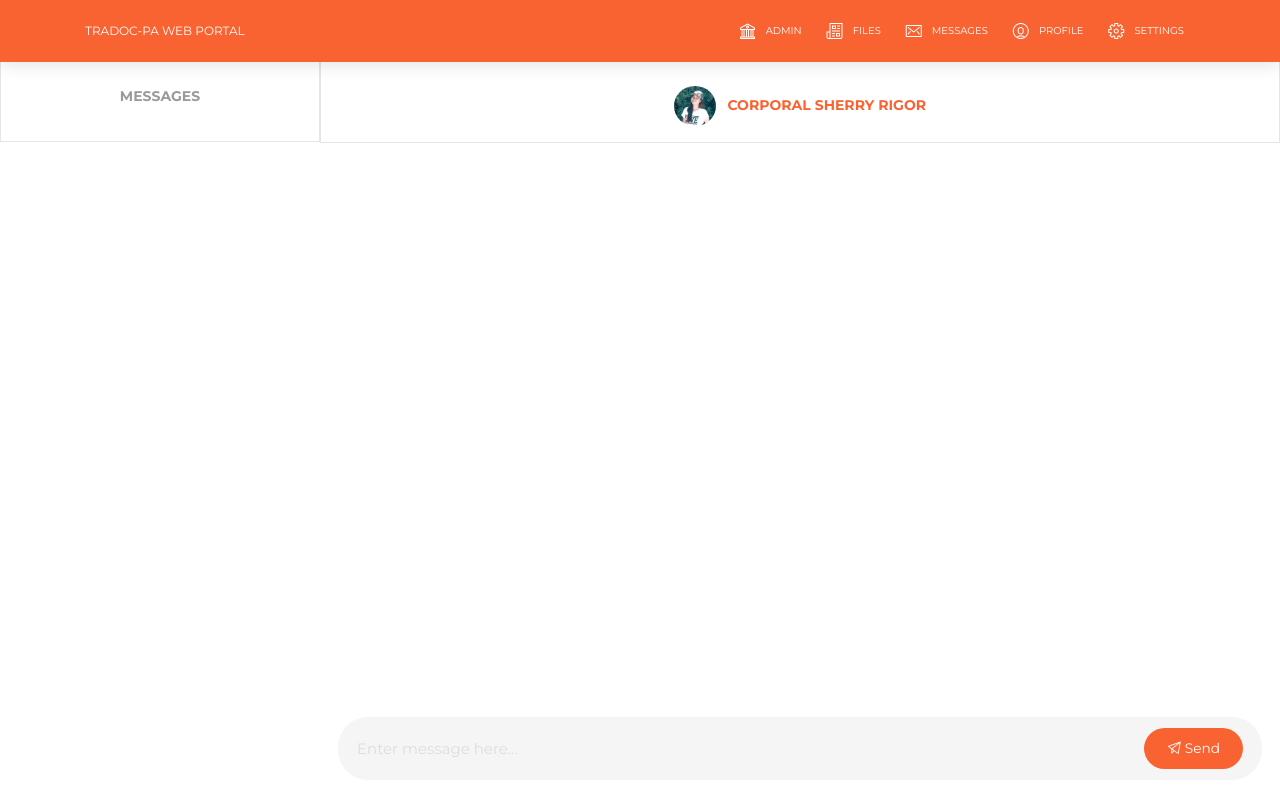
After one commit to exs-xgg/tradoc-ftp, a PHP site: page /messages.html in a window 1280 px wide. The commit adds this page. Run offline with PHP 8.4, Linux system fonts and the light colour scheme; a stand-in replaces the project's code that opens the database connection; some libraries are stand-ins or nearby versions.

Commit message:
CHanges on the message page. And adding some css components, since nowUI didn't provide much for messaging.

```diff
--- a/assets/css/now-ui-kit.css
+++ b/assets/css/now-ui-kit.css
@@ -3961,3 +3961,40 @@ Created using IcoMoon - icomoon.io
   .section-images .hero-images-container-2 {
     top: 66%;
     right: 14%; } }
+
+/*added for the message page*/
+
+.msgs-sidebar{
+  padding-top:35px;
+  float:left;
+  height:92px;
+  width:25%;
+  text-align:center;
+  border: .5px solid rgba(0, 0, 0, 0.1);
+
+}
+.otherend{
+  border: .5px solid rgba(0, 0, 0, 0.1);
+  padding-top:35px;
+}
+.container1{
+
+  height:70px;
+  width:75%;
+  float: right;
+}
+.msg-area{
+  display: inline-block;
+  padding: 10px 18px 10px 18px;
+  margin-bottom: 15px;
+  background-color:#FFF;
+  background-size: auto;
+  overflow-y: auto;
+  scroll-behavior: auto;
+}
+.bottom{
+  padding: 10px 18px 10px 18px;
+  position: fixed;
+  width:inherit;
+  bottom: 0px;
+}
--- /dev/null
+++ b/messages.html
@@ -0,0 +1,139 @@
+<!DOCTYPE html>
+<html lang="en">
+
+<head>
+    <meta charset="utf-8" />
+    <link rel="apple-touch-icon" sizes="76x76" href="./assets/img/apple-icon.png">
+    <link rel="icon" type="image/png" href="./assets/img/favicon.png">
+    <meta http-equiv="X-UA-Compatible" content="IE=edge,chrome=1" />
+    <title>Messages</title>
+    <meta content='width=device-width, initial-scale=1.0, maximum-scale=1.0, user-scalable=0, shrink-to-fit=no' name='viewport' />
+    <!--     Fonts and icons     -->
+    <link href="https://fonts.googleapis.com/css?family=Montserrat:400,700,200" rel="stylesheet" />
+    <link rel="stylesheet" href="https://maxcdn.bootstrapcdn.com/font-awesome/latest/css/font-awesome.min.css" />
+    <!-- CSS Files -->
+    <link href="./assets/css/bootstrap.min.css" rel="stylesheet" />
+    <link href="./assets/css/now-ui-kit.css" rel="stylesheet" />
+    <link href="./assets/css/msg-css.css" rel="stylesheet" />
+    <!-- CSS Just for demo purpose, don't include it in your project -->
+    <link href="./assets/css/demo.css" rel="stylesheet" />
+</head>
+<body style="background-color: lightred">
+    <nav class="navbar navbar-toggleable-md bg-primary fixed-top">
+       <div class="container">
+           <div class="navbar-translate">
+               <button class="navbar-toggler navbar-toggler-right" type="button" data-toggle="collapse" data-target="#navigation" aria-controls="navigation-index" aria-expanded="false" aria-label="Toggle navigation">
+                   <span class="navbar-toggler-bar bar1"></span>
+                   <span class="navbar-toggler-bar bar2"></span>
+                   <span class="navbar-toggler-bar bar3"></span>
+               </button>
+               <a class="navbar-brand" href="/index.html" rel="tooltip" >
+                   TRADOC-PA Web Portal
+               </a>
+           </div>
+           <div class="collapse navbar-collapse justify-content-end" id="navigation" >
+               <ul class="navbar-nav">
+                   <li class="nav-item">
+                       <a class="nav-link" href="#">
+                           <i class="now-ui-icons business_bank"></i>
+                           <p>Admin</p>
+                       </a>
+                   </li>
+                   <li class="nav-item">
+                       <a class="nav-link" href="./files.html">
+                           <i class="now-ui-icons files_paper"></i>
+                           <p>Files</p>
+                       </a>
+                   </li>
+                   <li class="nav-item">
+                       <a class="nav-link" href="#">
+                           <i class="now-ui-icons ui-1_email-85"></i>
+                           <p>Messages</p>
+                       </a>
+                   </li>
+                   <li class="nav-item">
+                       <a class="nav-link" href="#">
+                           <i class="now-ui-icons users_circle-08"></i>
+                           <p>Profile</p>
+                       </a>
+                   </li>
+                   <li class="nav-item">
+                       <a class="nav-link" href="#">
+                           <i class="now-ui-icons ui-1_settings-gear-63"></i>
+                           <p>Settings</p>
+                       </a>
+                   </li>
+               </ul>
+           </div>
+       </div>
+   </nav>
+   <!-- End Navbar -->
+
+
+   <div class="wrapper">
+
+       <div class="space-50">
+
+       </div>
+
+   </div>
+   <div class="main">
+
+    <div class="section2">
+                <!--message input area-->
+                <div class="container1">
+                        <div class="msg-container" align="right">
+                            <div  class="otherend"><p class="category" align="center"><img src="./sheri.jpg" class=" img rounded-circle" style="max-height: 40px">&nbsp;&nbsp;&nbsp;<a href="#">Corporal Sherry Rigor</a></p></div>
+                            <div class="msg-area" id="msg-area">&nbsp;</div>
+                        </div>
+
+                    <div class="bottom">
+                     <div class="input-group form-group-no-border">
+                        <input class="form-control" id="msg-input" type="text" name="keyword" placeholder="Enter message here..." style="font-size: 15px;" onkeydown="if (event.keyCode==13) sendmsg();">
+                        <span class="input-group-addon"><button class="btn btn-primary btn-round" onclick="sendmsg();"><i class="now-ui-icons ui-1_send"></i>&nbsp;Send</button></span>
+                    </div>
+                    </div>
+                </div>
+                <div class="msgs-sidebar">
+                    <div class="category">MESSAGES </div>
+                </div>
+    </div>
+    <div>
+        <div class="card"> </div>
+    </div>
+</body>
+
+<script type="text/javascript">
+        function sendmsg() {
+            var msginput = document.getElementById("msg-input");
+            var message = msginput.value;
+            document.getElementById("msg-area").innerHTML = message;
+            }
+</script>
+<script src="./assets/js/core/jquery.3.2.1.min.js" type="text/javascript"></script>
+<script src="./assets/js/core/tether.min.js" type="text/javascript"></script>
+<script src="./assets/js/core/bootstrap.min.js" type="text/javascript"></script>
+<!--  Plugin for Switches, full documentation here: http://www.jque.re/plugins/version3/bootstrap.switch/ -->
+<script src="./assets/js/plugins/bootstrap-switch.js"></script>
+<!--  Plugin for the Sliders, full documentation here: http://refreshless.com/nouislider/ -->
+<script src="./assets/js/plugins/nouislider.min.js" type="text/javascript"></script>
+<!--  Plugin for the DatePicker, full documentation here: https://github.com/uxsolutions/bootstrap-datepicker -->
+<script src="./assets/js/plugins/bootstrap-datepicker.js" type="text/javascript"></script>
+<!-- Control Center for Now Ui Kit: parallax effects, scripts for the example pages etc -->
+<script src="./assets/js/now-ui-kit.js" type="text/javascript"></script>
+<script type="text/javascript">
+   $(document).ready(function() {
+       // the body of this function is in assets/js/now-ui-kit.js
+       nowuiKit.initSliders();
+   });
+
+   function scrollToDownload() {
+
+       if ($('.section-download').length != 0) {
+           $("html, body").animate({
+               scrollTop: $('.section-download').offset().top
+           }, 1000);
+       }
+   }
+</script>
+</html>
```
